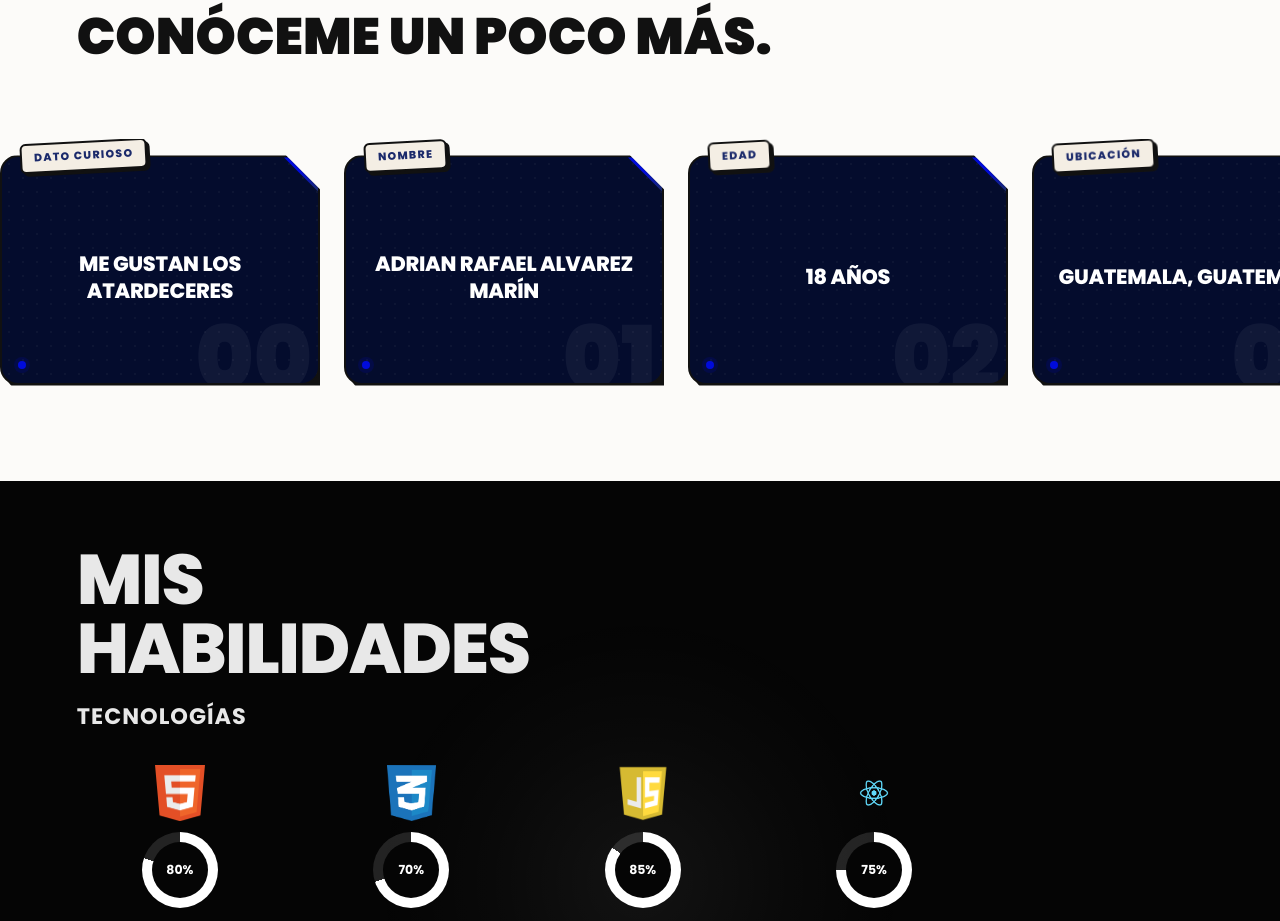
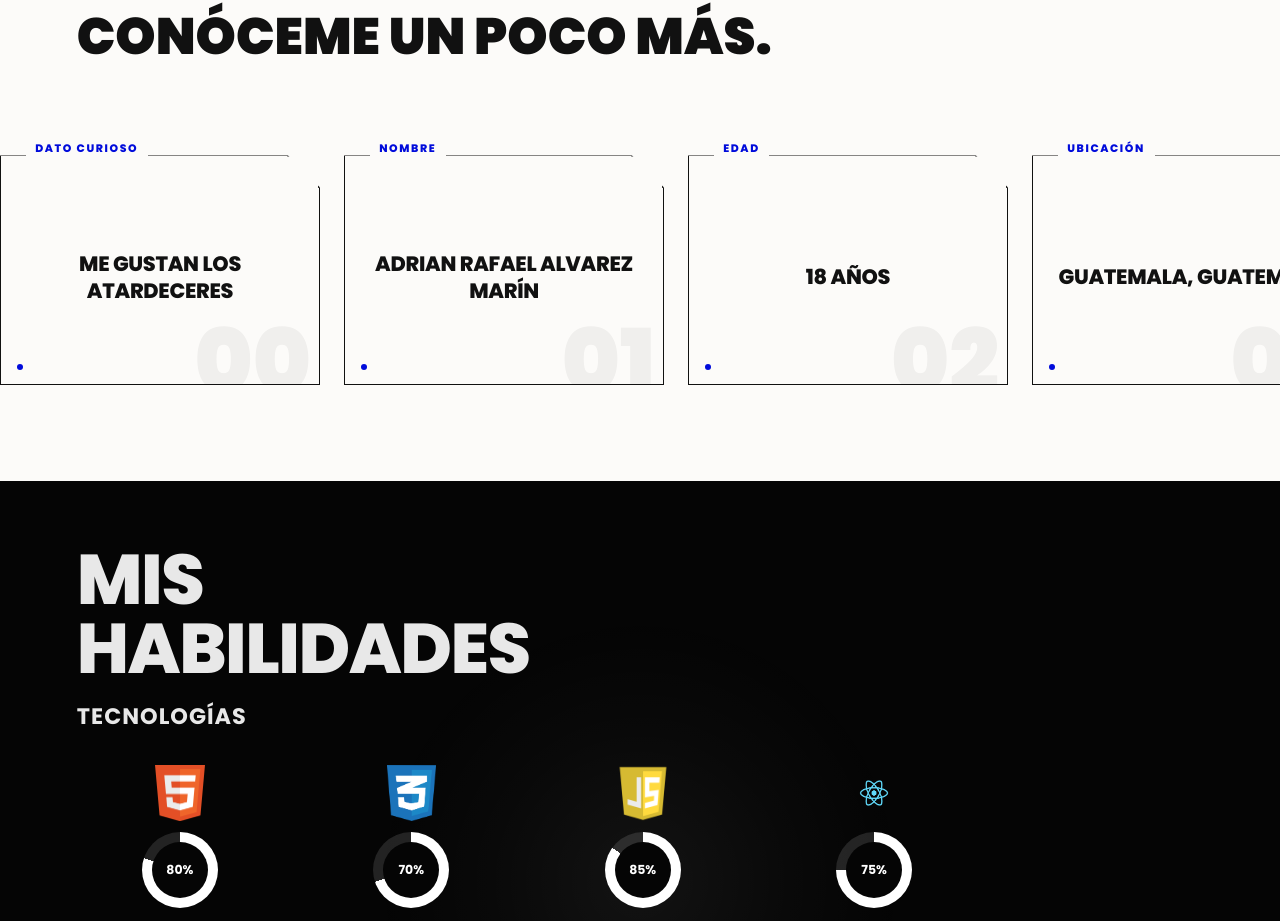
Before and after one commit to aalvarez-2024004/Adrian-s-Portafolio, a React (Vite) app in the folder Portafolio/: page / in a window 1280 px wide. Shown: the part 1086-2007 px from the top of the page. Built offline with nearby package versions, Linux system fonts and the light colour scheme.

Commit message:
Se mejoro el estilo de los datos generales

```diff
--- a/Portafolio/src/styles/InfoCard.css
+++ b/Portafolio/src/styles/InfoCard.css
@@ -5,44 +5,30 @@
   font-family: "Poppins", sans-serif;
 }
 
-/* Etiqueta tipo "sticker" que sobresale del borde superior */
+/* Etiqueta: ya no es sticker, es texto limpio con subrayado de acento */
 .stat-card-tag {
   position: absolute;
-  top: -14px;
-  left: 20px;
+  top: -0.9rem;
+  left: 1.6rem;
   z-index: 4;
-  background: #f4eee4;
-  border: 2px solid #111111;
-  border-radius: 6px;
-  padding: 5px 12px;
+  background: #fcfbf9;
+  padding: 0 0.6rem;
   font-size: 0.68rem;
   font-weight: 800;
-  letter-spacing: 1.3px;
+  letter-spacing: 1.6px;
   text-transform: uppercase;
-  color: #1b2a6b;
-  transform: rotate(-3deg);
-  box-shadow: 3px 3px 0 #111111;
-  transition: transform 0.25s ease, box-shadow 0.25s ease;
+  color: #000bdb;
 }
 
-.stat-card:hover .stat-card-tag {
-  transform: rotate(-3deg) translateY(-4px);
-  box-shadow: 4px 5px 0 #072a77;
-}
-
-/* Cuerpo principal con esquina "doblada" */
+/* Cuerpo principal: borde fino negro, sin sombra "offset" de cómic */
 .stat-card-inner {
   position: relative;
   height: 100%;
   width: 100%;
   box-sizing: border-box;
-  background-color: #040c2d;
-  background-image: radial-gradient(rgba(255, 255, 255, 0.035) 1px, transparent 0);
-  background-size: 14px 14px;
-  border: 2.5px solid #111111;
-  border-radius: 18px;
-  clip-path: polygon(0 0, calc(100% - 34px) 0, 100% 34px, 100% 100%, 0 100%);
-  box-shadow: 6px 6px 0 #111111;
+  background-color: #fcfbf9;
+  border: 1.5px solid #111111;
+  clip-path: polygon(0 0, calc(100% - 32px) 0, 100% 32px, 100% 100%, 0 100%);
   overflow: hidden;
   display: flex;
   flex-direction: column;
@@ -50,35 +36,42 @@
   align-items: center;
   text-align: center;
   padding: 2.2rem 1.3rem 1.4rem;
-  transition: transform 0.25s cubic-bezier(0.16, 1, 0.3, 1),
-              box-shadow 0.25s cubic-bezier(0.16, 1, 0.3, 1);
+  transition: transform 0.35s cubic-bezier(0.16, 1, 0.3, 1),
+              border-color 0.35s ease;
 }
 
 .stat-card:hover .stat-card-inner {
-  transform: translate(-4px, -4px);
-  box-shadow: 10px 10px 0 #000bdb;
+  transform: translateY(-6px);
+  border-color: #000bdb;
 }
 
-/* Triángulo azul que simula el "doblez" de papel en la esquina cortada */
+/* Esquina cortada: línea fina en vez de triángulo relleno */
 .stat-card-fold {
   position: absolute;
   top: 0;
   right: 0;
-  width: 34px;
-  height: 34px;
-  background: linear-gradient(135deg, #000bdb 45%, #1b2a6b 100%);
+  width: 32px;
+  height: 32px;
+  background: transparent;
+  border-top: 1.5px solid #111111;
+  border-right: 1.5px solid #111111;
   clip-path: polygon(100% 0, 0 0, 100% 100%);
+  transition: border-color 0.35s ease;
   z-index: 1;
 }
 
-/* Número gigante de fondo, muy sutil */
+.stat-card:hover .stat-card-fold {
+  border-color: #000bdb;
+}
+
+/* Número gigante de fondo — se queda, encaja con el estilo editorial/bold del resto */
 .stat-card-ghost {
   position: absolute;
-  bottom: -20px;
-  right: 6px;
+  bottom: -22px;
+  right: 8px;
   font-weight: 900;
   font-size: 5.5rem;
-  color: rgba(255, 255, 255, 0.05);
+  color: rgba(17, 17, 17, 0.05);
   line-height: 1;
   z-index: 0;
   user-select: none;
@@ -88,7 +81,7 @@
 .stat-card-value {
   position: relative;
   z-index: 2;
-  color: #ffffff;
+  color: #111111;
   font-weight: 800;
   font-size: clamp(1rem, 4vw, 1.3rem);
   text-transform: uppercase;
@@ -101,7 +94,7 @@
 .stat-card-detail {
   position: relative;
   z-index: 2;
-  color: #9aa3d9;
+  color: #55596e;
   font-weight: 600;
   font-size: 0.78rem;
   letter-spacing: 0.4px;
@@ -118,21 +111,14 @@
   border-radius: 2px;
 }
 
-/* Punto de acento pulsante, esquina inferior izquierda */
+/* Punto de acento: ya sin animación pulsante, solo un detalle fijo */
 .stat-card-dot {
   position: absolute;
   bottom: 14px;
   left: 16px;
-  width: 8px;
-  height: 8px;
+  width: 6px;
+  height: 6px;
   border-radius: 50%;
   background-color: #000bdb;
-  box-shadow: 0 0 0 4px rgba(0, 11, 219, 0.15);
   z-index: 2;
-  animation: pulseDot 2.4s ease-in-out infinite;
 }
-
-@keyframes pulseDot {
-  0%, 100% { box-shadow: 0 0 0 4px rgba(0, 11, 219, 0.15); }
-  50% { box-shadow: 0 0 0 7px rgba(0, 11, 219, 0.05); }
-}
```
